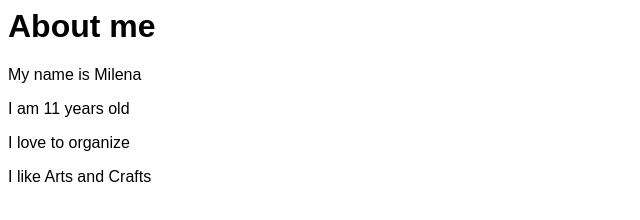
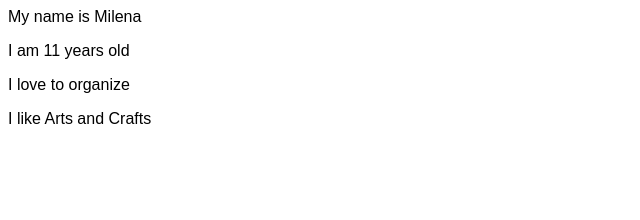
Before and after one commit to gc2labs/Milena, a plain HTML site: page About me .html in a window 1280 px wide. Shown: the whole page, without its empty margins (0-640 px from the left). Drawn offline with Linux system fonts and the light colour scheme.

Commit message:
Update About me .html

```diff
--- a/About me .html
+++ b/About me .html
@@ -5,7 +5,6 @@
 <link rel="stylesheet"href="style.css">
 </head>
 <body>
-<h1>About me</h1>
 <p> My name is Milena</p>
 <p>I am 11 years old</p>
 <p> I love to organize</p>
```
